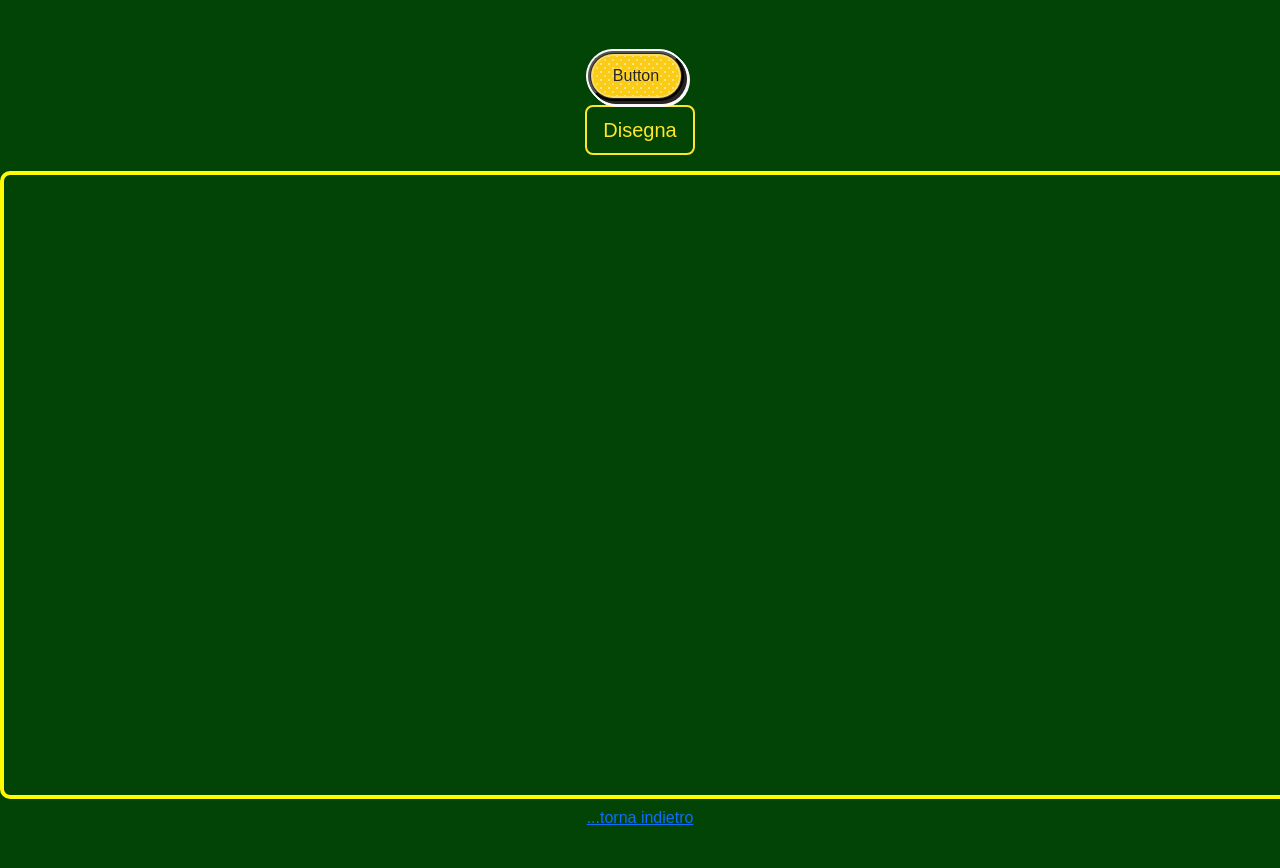
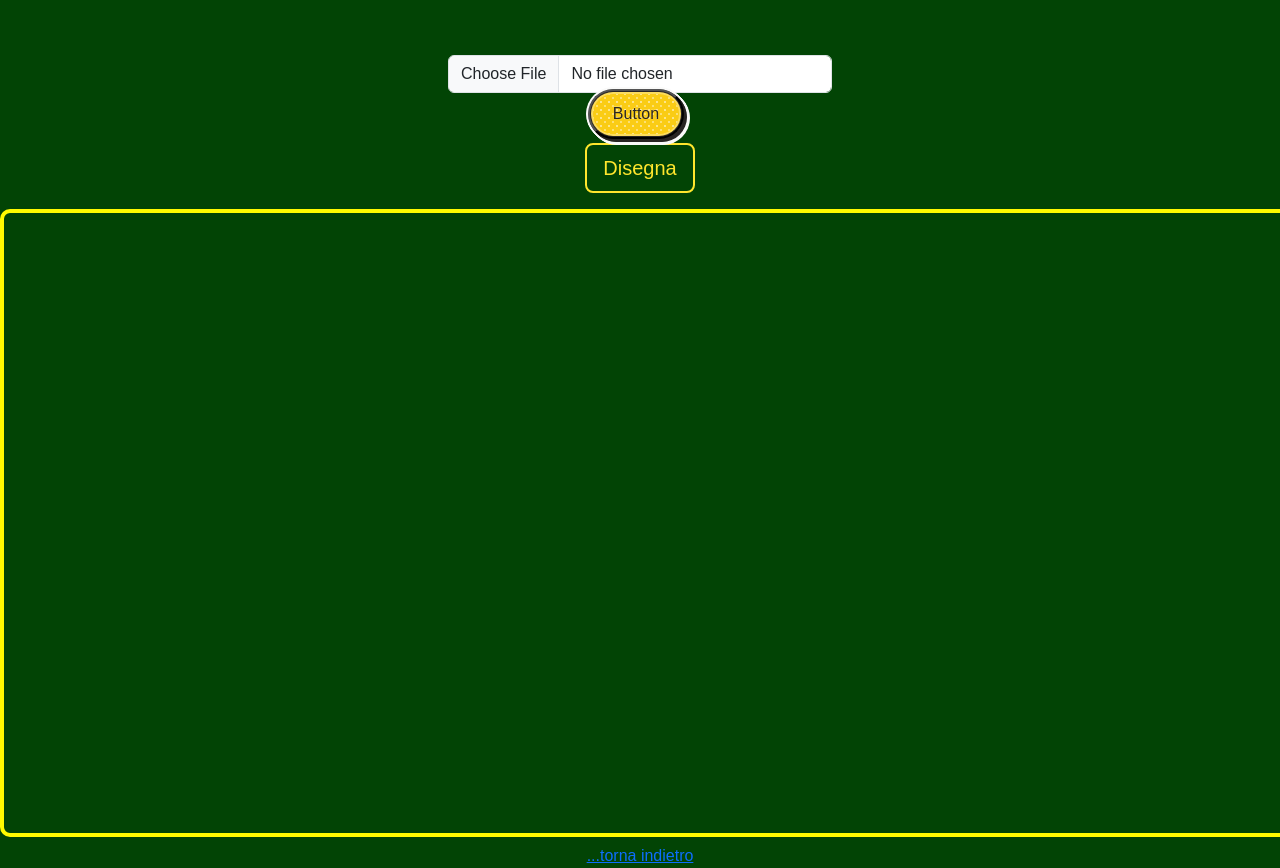
Before and after one commit to oNapulitan/tps, a plain HTML site: page style/index.html in a window 1280 px wide. Shown: the part 65-933 px from the top of the page. Before the commit the page ends 895 px from the top, so only its background shows below. Drawn offline with nearby package versions, Linux system fonts and the light colour scheme; a web font is replaced by a local one.

Commit message:
Update index.html

```diff
--- a/style/index.html
+++ b/style/index.html
@@ -13,7 +13,7 @@
         <br>
         <h2 class="title">Grafico</h2>
         <form action="">
-          <input type="file" id="fileInput" accept=".csv" style="display: none;">
+         <input class="form-control" type="file" id="fileUp" onchange="readFile(this)">
 <button class="button" id="uploadButton">
   <div><span>Button</span></div>
 </button>
```
